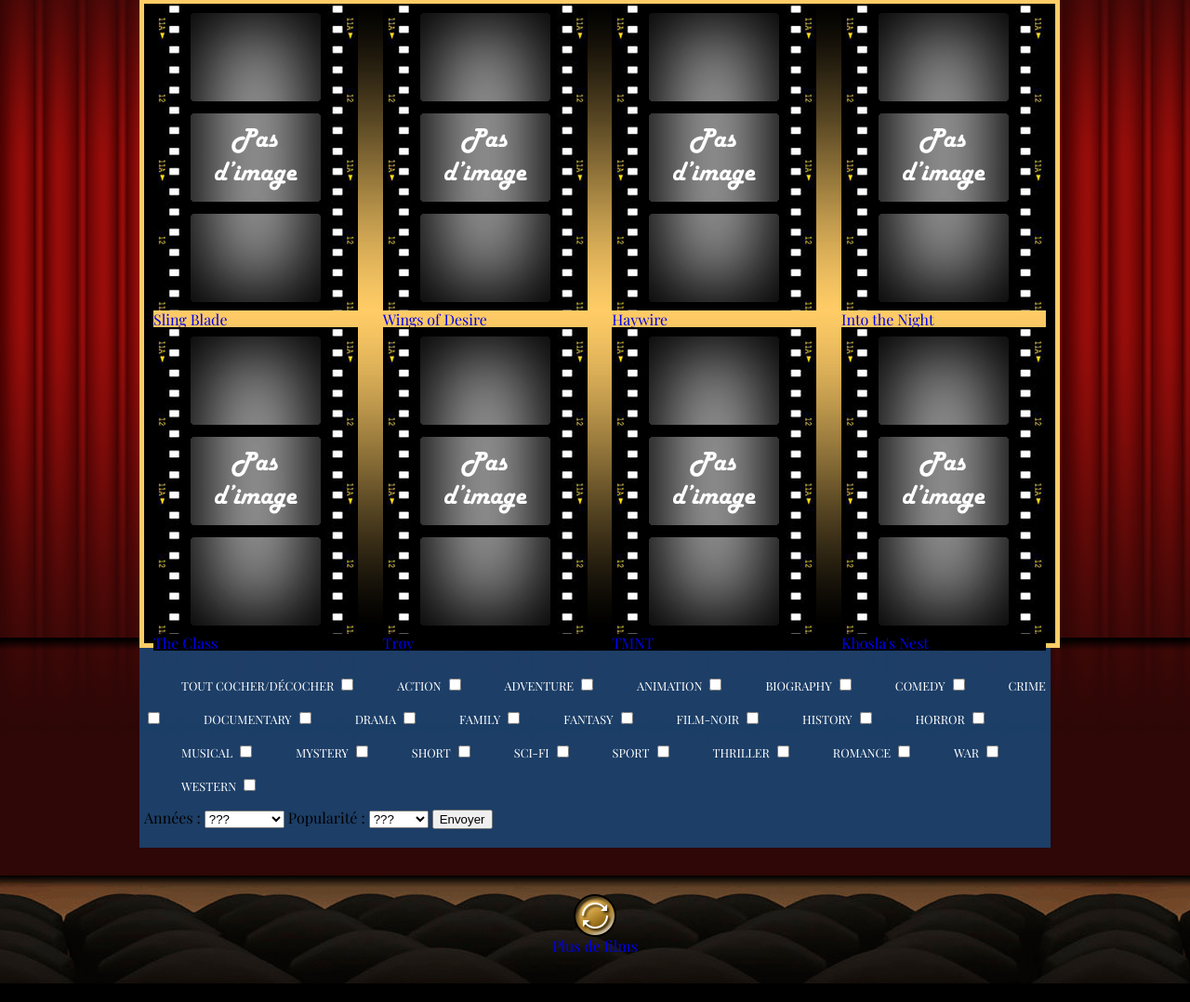
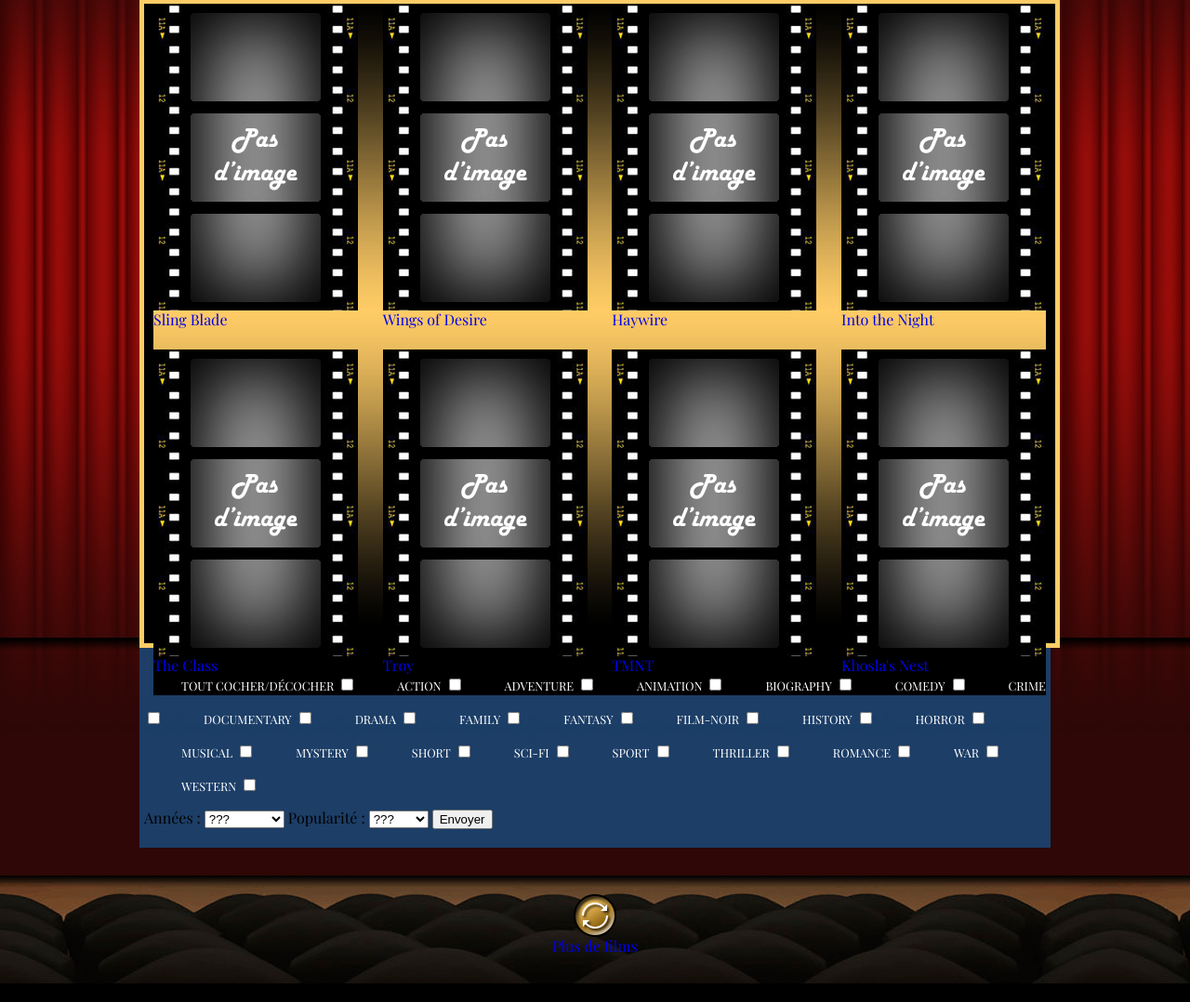
Before and after one commit to Lokdi/projet_movie, a PHP site: page / in a window 1280 px wide. Shown: the part 97-1175 px from the top of the page at 93% size. Run offline with PHP 8.4, Linux system fonts and the light colour scheme; data comes from the database, SQL or seed files in the repository; data that the repository does not hold is empty; a stand-in replaces the project's code that opens the database connection; some web fonts are replaced.

Commit message:
modif JB wrap des titres des films

```diff
--- a/assets/css/style.css
+++ b/assets/css/style.css
@@ -199,6 +199,11 @@
 
 }
 
+p.titlefilm {
+  width: 220px;
+  height: 40px;
+}
+
 footer {
   width: 100%;
   height: 116px;
```
